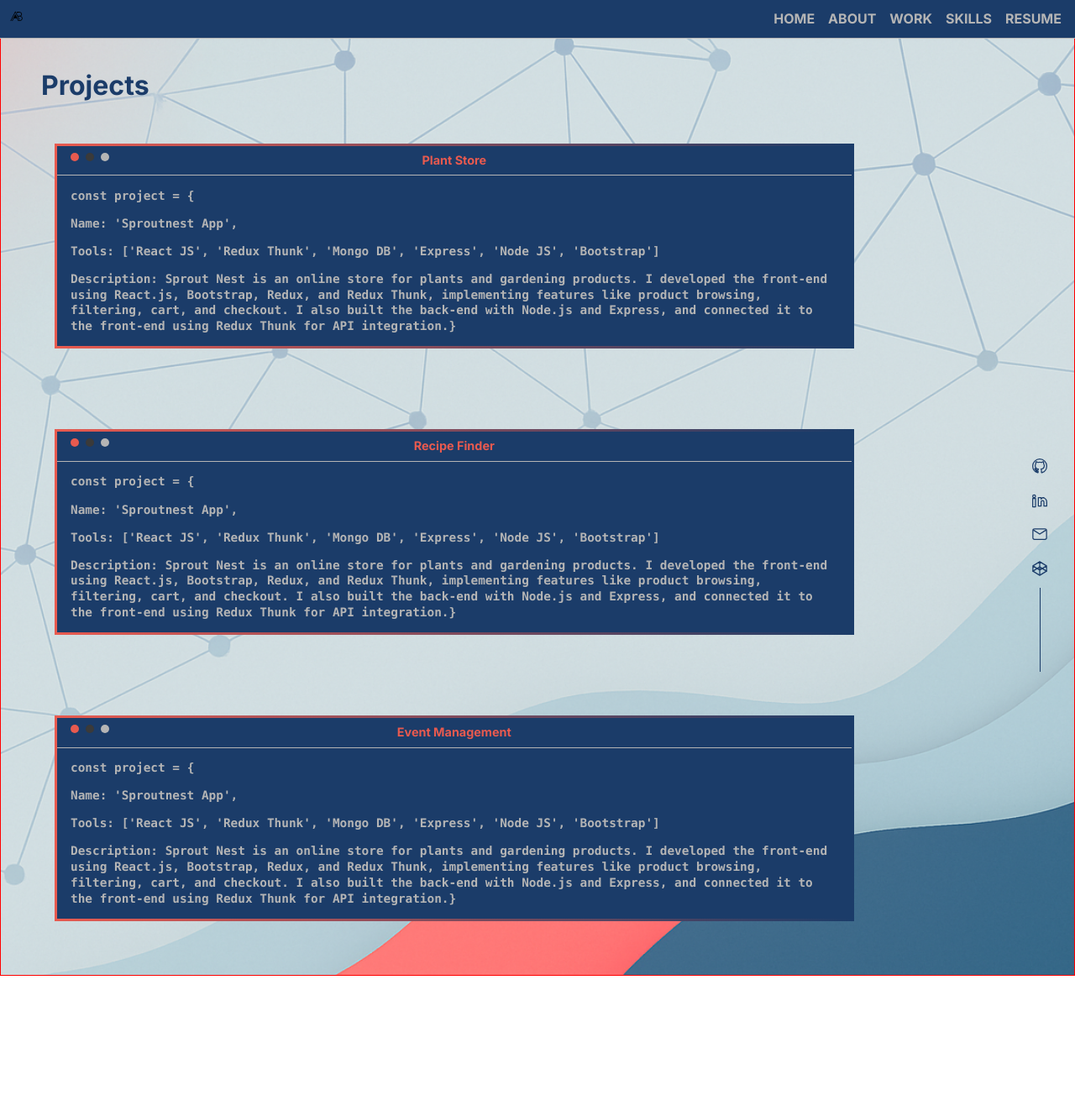
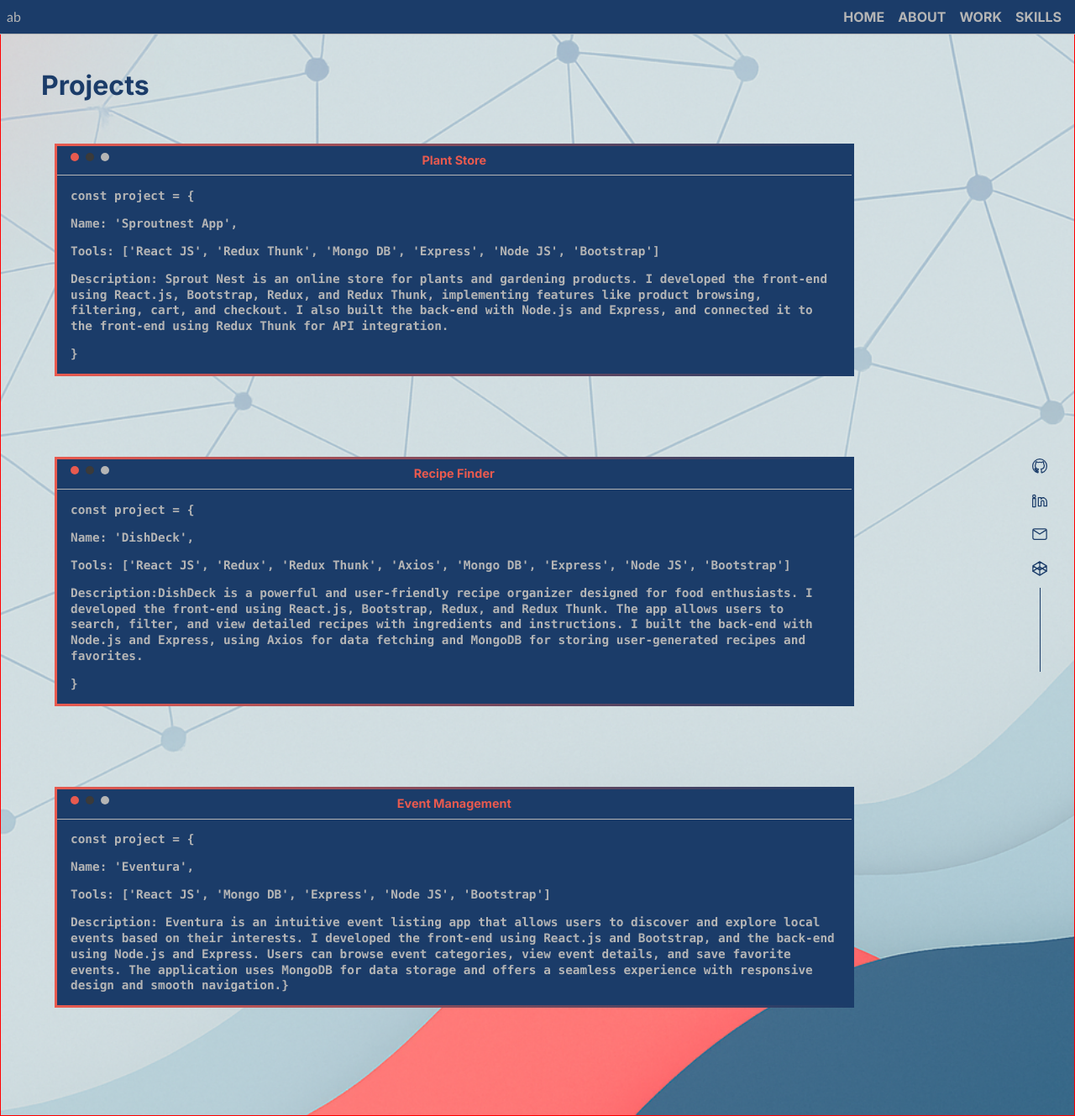
Before and after one commit to ashiyaman/Portfolio-Ashiya, a React (Vite) app: page /work in a window 1280 px wide. Shown: the whole page at 84% size. Before the commit the page ends 1162 px from the top, so only its background shows below. Built offline with nearby package versions, Linux system fonts and the light colour scheme.

Commit message:
chore: fix errors

```diff
--- a/src/components/Navbar.css
+++ b/src/components/Navbar.css
@@ -1,6 +1,12 @@
 .flex{
     display: flex;
     justify-content: space-between;
+}
+
+.logo{
+  color: var(--color-secondary);
+  font-family: 'Gill Sans', 'Gill Sans MT', Calibri, 'Trebuchet MS', sans-serif;
+  text-decoration: none;
 }
 
 nav{
@@ -9,7 +15,9 @@ nav{
     border-bottom: 1px solid var(--color-secondary);
     overflow: hidden;
     position: fixed;
+    height: 40px;
     width: 100%;
+    z-index: 9999;
 }
 
 nav > *{
@@ -42,19 +50,6 @@ nav li a:hover{
 .hamburger{
     display: none;
 }
-
-.hamburger.open .bar:nth-child(1) {
-    transform: rotate(45deg) translateY(7px);
-  }
-
-  .hamburger.open .bar:nth-child(2) {
-    opacity: 0;
-  }
-
-  .hamburger.open .bar:nth-child(3) {
-    transform: rotate(-45deg) translateY(-7px);
-  }
-
 
 @media (max-width: 740px) {
     .hamburger {
@@ -92,7 +87,7 @@ nav li a:hover{
         padding: 1rem;
     }
 
-    .nav a{
+    .nav li a{
       background-color: var(--color-secondary);
       border-radius: 50%;
       color: var(--color-heading);
--- a/src/components/Navbar.jsx
+++ b/src/components/Navbar.jsx
@@ -8,7 +8,7 @@ const Navbar = () => {
   const [showClose, setShowClose] = useState(false)
   return (
     <nav className="flex">
-      <a href="/"><img src="../../src/assets/AB_logo.svg" width="24" height="24" fill="currentColor"/></a>
+      <a href="/" className="logo" >ab</a>
       {!showNav &&
         <button onClick={() => {
           setShowNav(!showNav)
@@ -44,11 +44,6 @@ const Navbar = () => {
               <strong>Skills</strong>
             </Link>
           </li>
-          <li>
-            <Link to="/resume">
-              <strong>Resume</strong>
-            </Link>
-          </li>
         </ul>
       </div>
     </nav>
--- a/src/components/Tech.css
+++ b/src/components/Tech.css
@@ -20,7 +20,6 @@
     overflow: hidden;
     align-items: center;
     justify-content: center;
-    cursor: pointer;
 }
 
 .tech-section div svg{
--- a/src/components/Work.css
+++ b/src/components/Work.css
@@ -8,7 +8,8 @@
 .work-section{
     display: flex;
     flex-direction: column;
-    gap: 4rem
+    gap: 4rem;
+    margin-bottom: 4rem;
 }
 
 .work{
@@ -28,18 +29,25 @@
     position: sticky;
 }
 
+.work a{
+    text-decoration: none;
+}
+
 .work:first-of-type{
-    top: calc(var(--stickyCard1) * 3rem)
+    top: calc(var(--stickyCard1) * 3rem);
+    z-index: 20;
 }
 
 .work:nth-child(2){
-    top: calc(var(--stickyCard2) * 3rem)
+    top: calc(var(--stickyCard2) * 3rem);
+    z-index: 30;
 }
 .work:nth-child(3){
-    top: calc(var(--stickyCard3) * 3rem)
+    top: calc(var(--stickyCard3) * 3rem);
+    z-index: 40;
 }
 .work:nth-child(4){
-    top: calc(var(--stickyCard4) * 4rem)
+    top: calc(var(--stickyCard4) * 3rem)
 }
 
 .work img{
@@ -97,15 +105,15 @@ code p{
 
 @media (max-width: 600px) {
     .work:first-of-type {
-      top: 1rem;
+      top: 4rem;
     }
     .work:nth-child(2) {
-      top: 4rem;
+      top: 8rem;
     }
     .work:nth-child(3) {
-      top: 3rem;
+      top: 24rem;
     }
     .work:nth-child(4) {
-      top: 4rem;
+      top: 32rem;
     }
   }
--- a/src/components/Work.jsx
+++ b/src/components/Work.jsx
@@ -6,8 +6,8 @@ const Work = () => {
     <section className="hero">
       <h3>Projects</h3>
       <div className="work-section">
-        <div href="https://sprout-nest-fe.vercel.app/" className="work">
-          <img src="../../src/assets/sproutnest.png" />
+        <div className="work">
+          <a href="https://sprout-nest-fe.vercel.app/" target="_blank">
             <div className="work-details">
               <div className="work-header">
                   <div>
@@ -30,14 +30,14 @@ const Work = () => {
                   Bootstrap, Redux, and Redux Thunk, implementing features like
                   product browsing, filtering, cart, and checkout. I also built
                   the back-end with Node.js and Express, and connected it to the
-                front-end using Redux Thunk for API integration.
-                {'}'}
-              </p>
+                  front-end using Redux Thunk for API integration.</p>
+                <p>{'}'}</p>
               </code>
             </div>
+          </a>
         </div>
-        <div href="https://dish-deck-fe.vercel.app//" className="work">
-          <img src="../../src/assets/dishdeck.png" />
+        <div className="work">
+          <a href="https://dish-deck-fe.vercel.app/" target='_blank'>
             <div className="work-details">
             <div className="work-header">
                   <div>
@@ -49,25 +49,23 @@ const Work = () => {
               </div>
               <code>
                 <p>const project = {'{'}</p>
-              <p>Name: 'Sproutnest App',</p>
+                <p>Name: 'DishDeck',</p>
                 <p>
-                Tools: ['React JS', 'Redux Thunk', 'Mongo DB', 'Express', 'Node
+                  Tools: ['React JS', 'Redux', 'Redux Thunk', 'Axios', 'Mongo DB', 'Express', 'Node
                   JS', 'Bootstrap']
                 </p>
                 <p>
-                Description: Sprout Nest is an online store for plants and
-                gardening products. I developed the front-end using React.js,
-                Bootstrap, Redux, and Redux Thunk, implementing features like
-                product browsing, filtering, cart, and checkout. I also built
-                the back-end with Node.js and Express, and connected it to the
-                front-end using Redux Thunk for API integration.
-                {'}'}
-              </p>
+                  Description:DishDeck is a powerful and user-friendly recipe organizer designed for food enthusiasts.
+                    I developed the front-end using React.js, Bootstrap, Redux, and Redux Thunk. The app allows users to search,
+                    filter, and view detailed recipes with ingredients and instructions. I built the back-end with Node.js and Express,
+                    using Axios for data fetching and MongoDB for storing user-generated recipes and favorites.</p>
+                <p>{'}'}</p>
               </code>
             </div>
+          </a>
         </div>
-        <div href="https://eventura-fe.vercel.app/" className="work">
-          <img src="../../src/assets/eventura.png" />
+        <div className="work">
+          <a href="https://eventura-fe.vercel.app/" target="_blank">
           <div className="work-details">
           <div className="work-header">
                 <div>
@@ -79,22 +77,21 @@ const Work = () => {
             </div>
             <code>
               <p>const project = {'{'}</p>
-              <p>Name: 'Sproutnest App',</p>
+              <p>Name: 'Eventura',</p>
               <p>
-                Tools: ['React JS', 'Redux Thunk', 'Mongo DB', 'Express', 'Node
+                Tools: ['React JS', 'Mongo DB', 'Express', 'Node
                 JS', 'Bootstrap']
               </p>
               <p>
-                Description: Sprout Nest is an online store for plants and
-                gardening products. I developed the front-end using React.js,
-                Bootstrap, Redux, and Redux Thunk, implementing features like
-                product browsing, filtering, cart, and checkout. I also built
-                the back-end with Node.js and Express, and connected it to the
-                front-end using Redux Thunk for API integration.
+                Description: Eventura is an intuitive event listing app that allows users to discover and explore local events based on their interests.
+                I developed the front-end using React.js and Bootstrap, and the back-end using Node.js and Express.
+                Users can browse event categories, view event details, and save favorite events. The application uses MongoDB for data storage
+                and offers a seamless experience with responsive design and smooth navigation.
                 {'}'}
               </p>
             </code>
           </div>
+          </a>
         </div>
       </div>
     </section>
```
Lines whose indentation alone changed are shown as unchanged.
